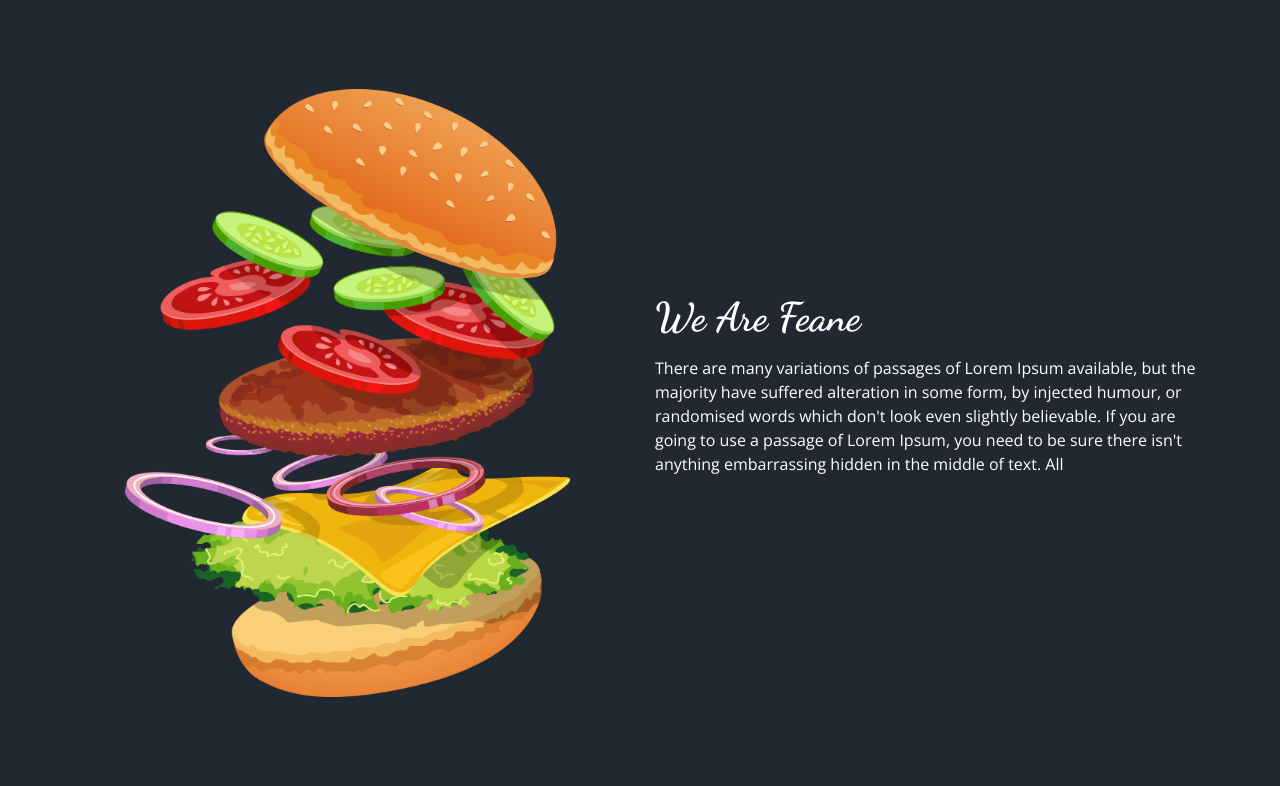
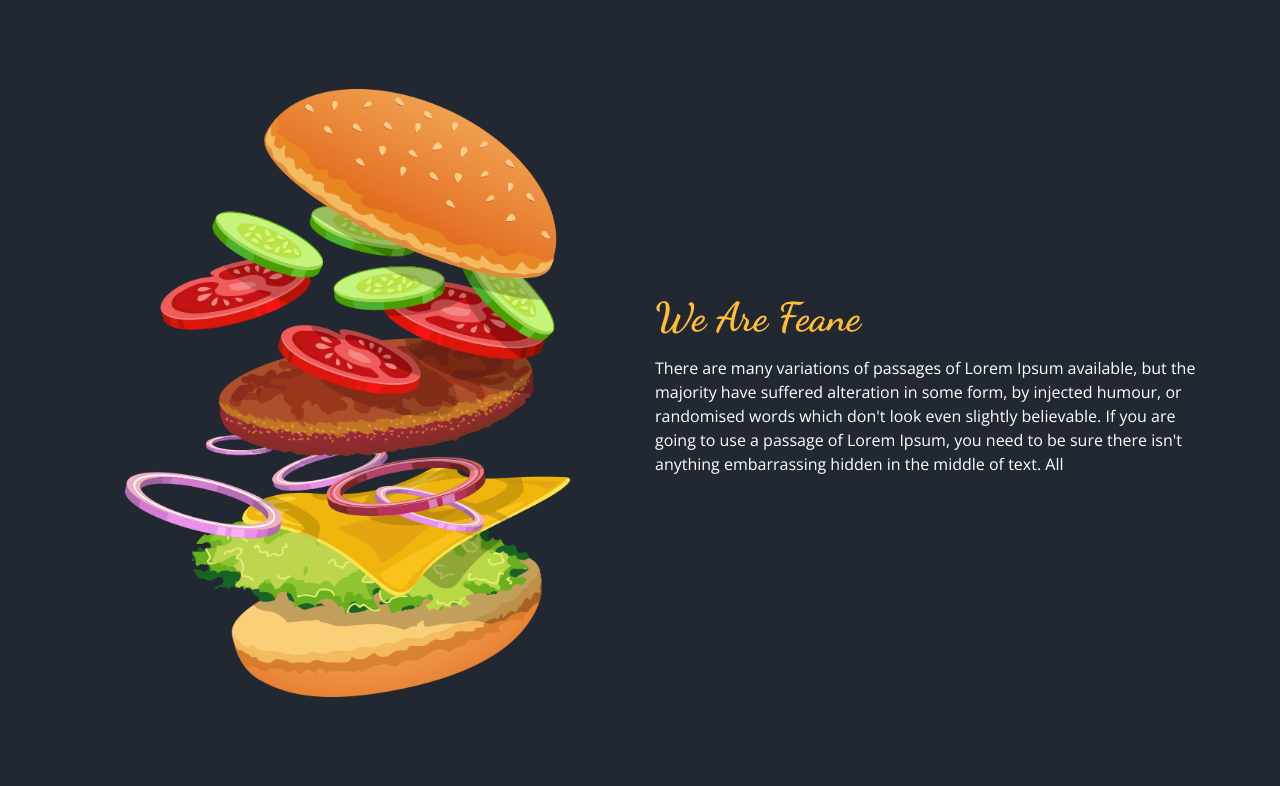
Before and after one commit to Mat0k3/project_web, a PHP site: page / in a window 1280 px wide. Shown: the part 1108-1894 px from the top of the page. Run offline with PHP 8.4, Linux system fonts and the light colour scheme; data that the repository does not hold is empty; some libraries are stand-ins or nearby versions.

Commit message:
giallosi

```diff
--- a/css/menu.css
+++ b/css/menu.css
@@ -255,6 +255,9 @@
   font-weight: 600;
 
   margin-bottom: 10px;
+
+  color: #ffbe33;
+
 
 }
 
--- a/css/style.css
+++ b/css/style.css
@@ -58,6 +58,10 @@ h2 {
 .heading_container h2 span {
   color: #ffbe33;
 }
+.about_section .heading_container h2 {
+  color: #ffbe33 !important;
+}
+
 
 .heading_container p {
   margin-top: 10px;
@@ -1483,6 +1487,7 @@ a:focus {
 }
 
 .intro_section .btn:hover {
-  background-color: #e69c00;
+
+  background-color: #e5ab2d;
   transform: scale(1.05);
 }
```
